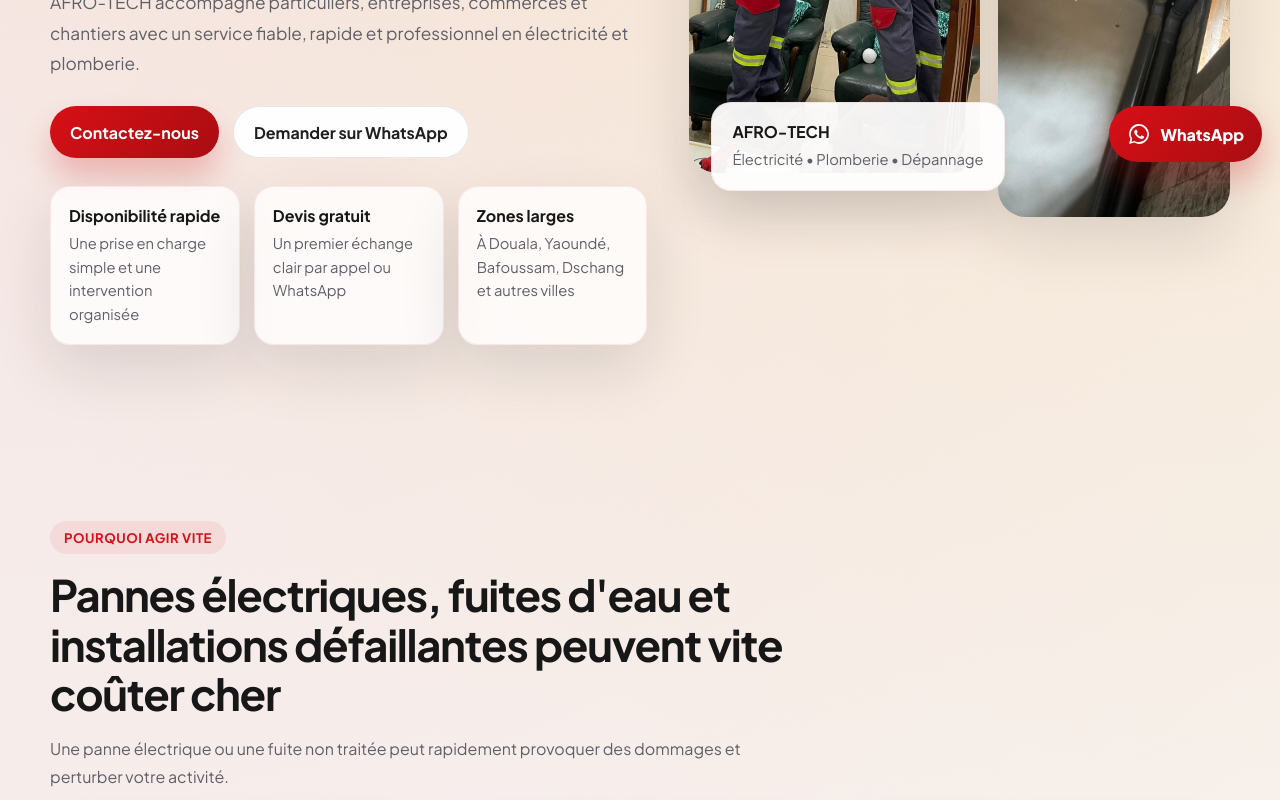
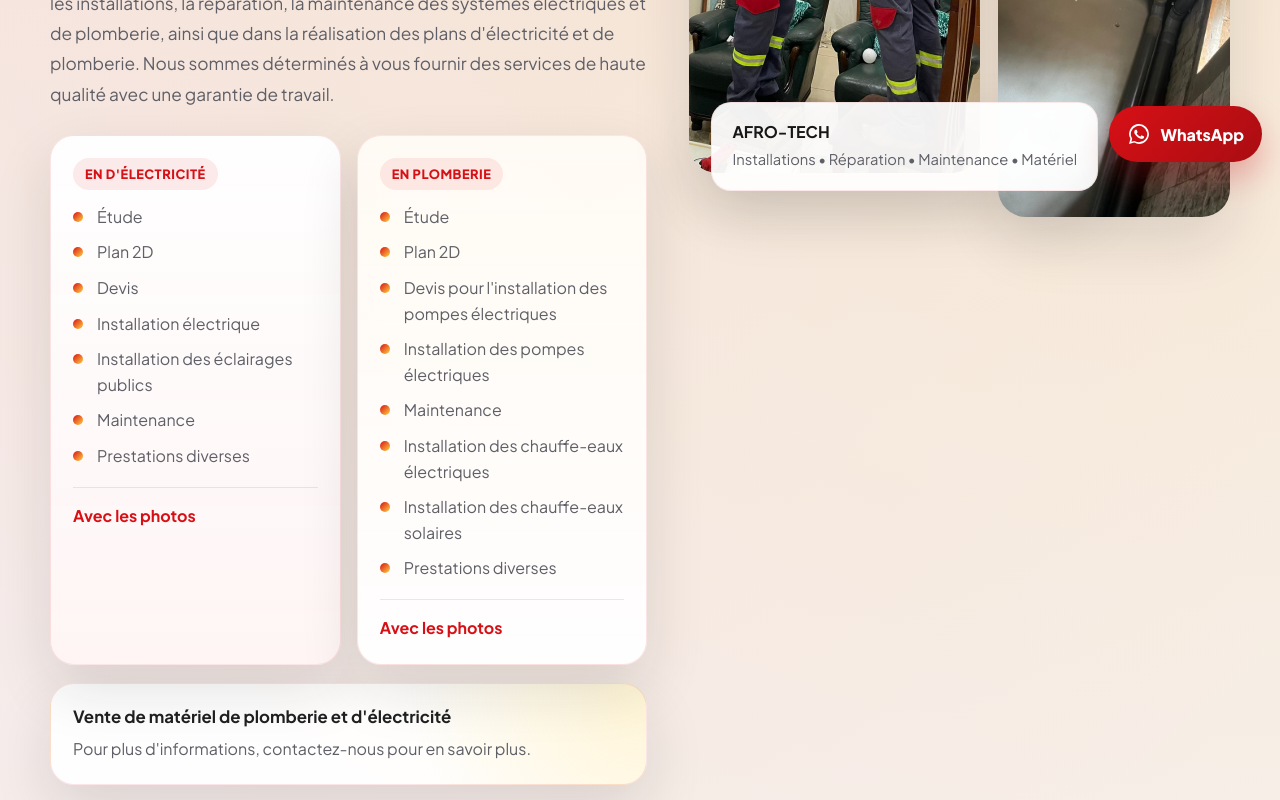
Before and after one commit to larrypops/AFRO-TECH, a Next.js app: page / in a window 1280 px wide. Shown: the part 620-1420 px from the top of the page. Built offline with nearby package versions, Linux system fonts and the light colour scheme.

Commit message:
Redesign homepage hero with service details

```diff
--- a/app/globals.css
+++ b/app/globals.css
@@ -272,6 +272,98 @@ p {
 .lead {
   font-size: 1.08rem;
   max-width: 62ch;
+}
+
+.hero-service-panels {
+  display: grid;
+  grid-template-columns: repeat(2, minmax(0, 1fr));
+  gap: 16px;
+  margin-top: 26px;
+}
+
+.hero-service-panel,
+.hero-note {
+  padding: 22px;
+  border-radius: 24px;
+  background: rgba(255, 255, 255, 0.88);
+  border: 1px solid rgba(215, 16, 22, 0.1);
+  box-shadow: var(--shadow);
+}
+
+.hero-service-panel {
+  background:
+    linear-gradient(180deg, rgba(255, 255, 255, 0.96), rgba(255, 245, 245, 0.94));
+}
+
+.hero-service-panel.accent {
+  background:
+    linear-gradient(180deg, rgba(255, 250, 244, 0.98), rgba(255, 255, 255, 0.94));
+}
+
+.hero-service-kicker {
+  display: inline-flex;
+  margin-bottom: 14px;
+  padding: 8px 12px;
+  border-radius: 999px;
+  background: rgba(215, 16, 22, 0.08);
+  color: var(--primary);
+  font-size: 0.8rem;
+  font-weight: 800;
+  letter-spacing: 0.04em;
+  text-transform: uppercase;
+}
+
+.hero-service-list {
+  margin: 0;
+  padding: 0;
+  list-style: none;
+  display: grid;
+  gap: 10px;
+}
+
+.hero-service-list li {
+  position: relative;
+  padding-left: 24px;
+  color: var(--muted);
+  line-height: 1.6;
+}
+
+.hero-service-list li::before {
+  content: "";
+  position: absolute;
+  left: 0;
+  top: 8px;
+  width: 10px;
+  height: 10px;
+  border-radius: 999px;
+  background: linear-gradient(135deg, var(--primary), var(--accent));
+}
+
+.hero-service-note {
+  margin: 18px 0 0;
+  padding-top: 14px;
+  border-top: 1px solid rgba(215, 16, 22, 0.12);
+  color: var(--primary);
+  font-weight: 700;
+}
+
+.hero-note {
+  display: grid;
+  gap: 8px;
+  margin-top: 18px;
+  background:
+    radial-gradient(circle at right top, rgba(255, 210, 63, 0.22), transparent 40%),
+    rgba(255, 255, 255, 0.92);
+}
+
+.hero-note strong {
+  color: var(--neutral);
+  font-size: 1.05rem;
+}
+
+.hero-note span {
+  color: var(--muted);
+  line-height: 1.7;
 }
 
 .hero-actions,
@@ -704,7 +796,8 @@ p {
   .hero-proof,
   .service-card,
   .service-card.reverse,
-  .final-cta-box {
+  .final-cta-box,
+  .hero-service-panels {
     grid-template-columns: 1fr;
   }
 
@@ -786,6 +879,17 @@ p {
   .image-stack {
     grid-template-columns: 1fr;
     gap: 12px;
+  }
+
+  .hero-service-panels {
+    gap: 12px;
+    margin-top: 22px;
+  }
+
+  .hero-service-panel,
+  .hero-note {
+    padding: 18px;
+    border-radius: 20px;
   }
 
   .hero-image-tall,
@@ -881,6 +985,10 @@ p {
     font-size: 1.15rem;
   }
 
+  .hero-service-list {
+    gap: 8px;
+  }
+
   .mobile-nav {
     padding-bottom: max(10px, env(safe-area-inset-bottom));
   }
@@ -950,6 +1058,11 @@ p {
     margin-top: 22px;
   }
 
+  .hero-service-panel,
+  .hero-note {
+    padding: 16px;
+  }
+
   .button {
     min-height: 50px;
     padding: 0 16px;
--- a/components/sections.tsx
+++ b/components/sections.tsx
@@ -17,16 +17,59 @@ export function HomeSections() {
       <section className="hero section">
         <div className="container grid-2 hero-grid">
           <Reveal className="hero-copy">
-            <span className="eyebrow">Intervention rapide au Cameroun</span>
+            <span className="eyebrow">Électricité • Plomberie • Étude • Plans 2D</span>
             <h1>
-              Électricien et plombier de confiance à Douala, Yaoundé, Bafoussam,
-              Dschang et dans d&apos;autres villes du Cameroun
+              Une équipe dynamique et experte pour vos travaux d&apos;électricité
+              et de plomberie
             </h1>
             <p className="lead">
-              AFRO-TECH accompagne particuliers, entreprises, commerces et
-              chantiers avec un service fiable, rapide et professionnel en
-              électricité et plomberie.
+              Nous sommes une équipe dynamique et experte dans le domaine de
+              l&apos;électricité et de la plomberie, avec plusieurs années
+              d&apos;expérience dans les installations, la réparation, la
+              maintenance des systèmes électriques et de plomberie, ainsi que
+              dans la réalisation des plans d&apos;électricité et de plomberie.
+              Nous sommes déterminés à vous fournir des services de haute
+              qualité avec une garantie de travail.
             </p>
+
+            <div className="hero-service-panels">
+              <article className="hero-service-panel">
+                <span className="hero-service-kicker">En d&apos;électricité</span>
+                <ul className="hero-service-list">
+                  <li>Étude</li>
+                  <li>Plan 2D</li>
+                  <li>Devis</li>
+                  <li>Installation électrique</li>
+                  <li>Installation des éclairages publics</li>
+                  <li>Maintenance</li>
+                  <li>Prestations diverses</li>
+                </ul>
+                <p className="hero-service-note">Avec les photos</p>
+              </article>
+
+              <article className="hero-service-panel accent">
+                <span className="hero-service-kicker">En plomberie</span>
+                <ul className="hero-service-list">
+                  <li>Étude</li>
+                  <li>Plan 2D</li>
+                  <li>Devis pour l&apos;installation des pompes électriques</li>
+                  <li>Installation des pompes électriques</li>
+                  <li>Maintenance</li>
+                  <li>Installation des chauffe-eaux électriques</li>
+                  <li>Installation des chauffe-eaux solaires</li>
+                  <li>Prestations diverses</li>
+                </ul>
+                <p className="hero-service-note">Avec les photos</p>
+              </article>
+            </div>
+
+            <div className="hero-note">
+              <strong>Vente de matériel de plomberie et d&apos;électricité</strong>
+              <span>
+                Pour plus d&apos;informations, contactez-nous pour en savoir plus.
+              </span>
+            </div>
+
             <div className="hero-actions">
               <a className="button button-primary" href={`tel:${phoneNumber}`}>
                 Contactez-nous
@@ -40,18 +83,19 @@ export function HomeSections() {
                 Demander sur WhatsApp
               </a>
             </div>
+
             <div className="hero-proof">
               <div className="proof-chip">
-                <strong>Disponibilité rapide</strong>
-                <span>Une prise en charge simple et une intervention organisée</span>
+                <strong>Garantie de travail</strong>
+                <span>Une exécution sérieuse, soignée et pensée pour durer.</span>
               </div>
               <div className="proof-chip">
-                <strong>Devis gratuit</strong>
-                <span>Un premier échange clair par appel ou WhatsApp</span>
+                <strong>Études et plans</strong>
+                <span>Étude, plan 2D, devis et accompagnement technique.</span>
               </div>
               <div className="proof-chip">
-                <strong>Zones larges</strong>
-                <span>À Douala, Yaoundé, Bafoussam, Dschang et autres villes</span>
+                <strong>Deux numéros directs</strong>
+                <span>655 23 04 40 / 672 22 57 03</span>
               </div>
             </div>
           </Reveal>
@@ -73,7 +117,7 @@ export function HomeSections() {
             </div>
             <div className="hero-badge">
               <strong>AFRO-TECH</strong>
-              <span>Électricité • Plomberie • Dépannage</span>
+              <span>Installations • Réparation • Maintenance • Matériel</span>
             </div>
           </Reveal>
         </div>
```
